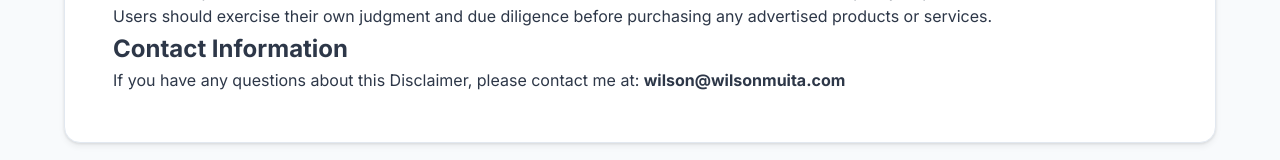
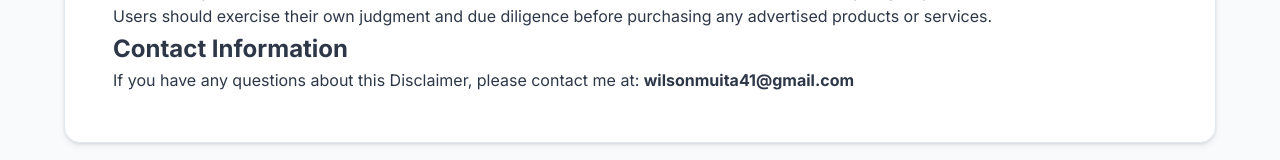
Before and after one commit to wilsonwanjiru-cmd/my-monetized-blog, a React (Create React App) app in the folder frontend/: page /disclaimer in a window 1280 px wide. Shown: the part 1017-1177 px from the top of the page. Built offline with nearby package versions, Linux system fonts and the light colour scheme.

Commit message:
feat: Add professional profile image and update Disclaimer
- Added default-og-image.png for professional author representation
- Updated Disclaimer.js with comprehensive legal content
- Enhanced blog credibility with professional imagery for AdSense approval

```diff
--- a/frontend/src/pages/Disclaimer.js
+++ b/frontend/src/pages/Disclaimer.js
@@ -65,7 +65,7 @@ const Disclaimer = () => {
                     <section className="mb-8">
                         <h2 className="text-2xl font-semibold text-gray-800 mb-4">Contact Information</h2>
                         <p className="text-gray-700">
-                            If you have any questions about this Disclaimer, please contact me at: <strong>wilson@wilsonmuita.com</strong>
+                            If you have any questions about this Disclaimer, please contact me at: <strong>wilsonmuita41@gmail.com</strong>
                         </p>
                     </section>
                 </div>
```
Also changed, not shown: frontend/public/default-og-image.png (added).
